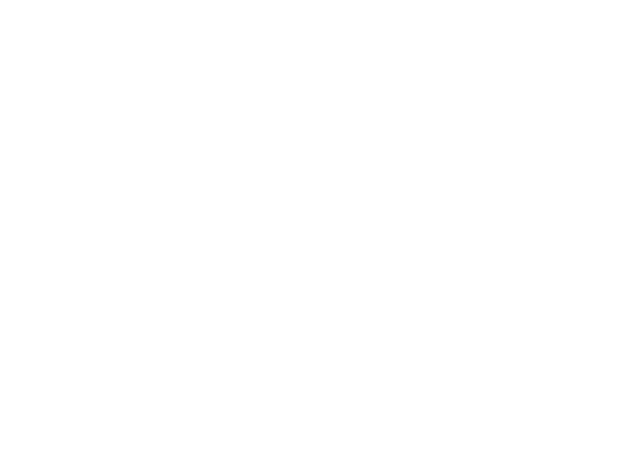
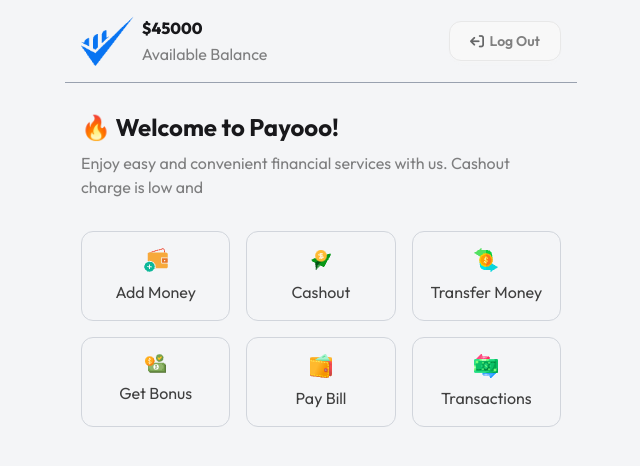
Before and after one commit to proshanto550/Pay-Mobile-Bank, a plain HTML site: page home.html in a window 1280 px wide. Shown: the whole page, without its empty margins (319-959 px from the left). Drawn offline with nearby package versions, Linux system fonts and the light colour scheme.

Commit message:
Balance Transactions Added

```diff
--- a/home.html
+++ b/home.html
@@ -3,9 +3,70 @@
 <head>
     <meta charset="UTF-8">
     <meta name="viewport" content="width=device-width, initial-scale=1.0">
-    <title>Document</title>
+    <title>Pay Mobile Bank | Home</title>
+
+    <!-- Outfit font -->
+    <link rel="preconnect" href="https://fonts.googleapis.com">
+    <link rel="preconnect" href="https://fonts.gstatic.com" crossorigin>
+    <link href="https://fonts.googleapis.com/css2?family=Outfit:wght@100..900&display=swap" rel="stylesheet">
+    <style>
+        .outfit {
+            font-family: "Outfit", sans-serif;
+        }
+    </style>
+
+    <script src="https://kit.fontawesome.com/00f21e57a9.js" crossorigin="anonymous"></script>
+
+    <!-- DaisyUI -->
+    <link href="https://cdn.jsdelivr.net/npm/daisyui@5" rel="stylesheet" type="text/css" />
+    <!-- Tailwind cdn -->
+    <script src="https://cdn.jsdelivr.net/npm/@tailwindcss/browser@4"></script>
+
 </head>
-<body>
+<body class="outfit bg-[#F4F5F7] h-[100vh]">
+    <nav class="min-h-[50px] flex justify-between items-center p-4 max-w-lg mx-auto border-b-1 border-gray-400">
+        <div class="flex items-center">
+            <img class="h-[50px]" src="assets/Group.png" alt="">
+            <div class="ml-2">
+                <h2 class="font-extrabold size-[18px]">$<span>45000</span></h2>
+                <p class="text-[#08080880] mt-2">Available Balance</p>
+            </div>
+        </div>
+        <div class="">
+            <button class="btn rounded-xl p-3 pr-5 pl-5 text-[#08080880]"><i class="fa-solid fa-arrow-right-from-bracket text-[#666768] rotate-180"></i> Log Out</button>
+        </div>
+    </nav>
 
+    <div class="max-w-lg mx-auto mt-3 p-4">
+        <h1 class="text-2xl font-bold">🔥 Welcome to Payooo!</h1>
+        <p class="text-[#08080880] mt-2">Enjoy easy and convenient financial services with us. Cashout charge is low and </p>
+    </div>
+
+    <div class="max-w-lg mx-auto p-4 mt-0 grid grid-cols-3 gap-4">
+        <div class="text-center p-4 border-1 border-gray-300 rounded-xl">
+            <img src="assets/wallet1.png" alt="" class="mx-auto">
+            <h2 class="text-[#3f3f3f] mt-2">Add Money</h2>
+        </div>
+        <div class="text-center p-4 border-1 border-gray-300 rounded-xl">
+            <img src="assets/send1.png" alt="" class="mx-auto">
+            <h2 class="text-[#3f3f3f] mt-2">Cashout</h2>
+        </div>
+        <div class="text-center p-4 border-1 border-gray-300 rounded-xl">
+            <img src="assets/money1.png" alt="" class="mx-auto">
+            <h2 class="text-[#3f3f3f] mt-2">Transfer Money</h2>
+        </div>
+        <div class="text-center p-4 border-1 border-gray-300 rounded-xl">
+            <img src="assets/bonus1.png" alt="" class="mx-auto">
+            <h2 class="text-[#3f3f3f] mt-2">Get Bonus</h2>
+        </div>
+        <div class="text-center p-4 border-1 border-gray-300 rounded-xl">
+            <img src="assets/purse1.png" alt="" class="mx-auto">
+            <h2 class="text-[#3f3f3f] mt-2">Pay Bill</h2>
+        </div>
+        <div class="text-center p-4 border-1 border-gray-300 rounded-xl">
+            <img src="assets/transaction1.png" alt="" class="mx-auto">
+            <h2 class="text-[#3f3f3f] mt-2">Transactions</h2>
+        </div>
+    </div>
 </body>
 </html>
```
